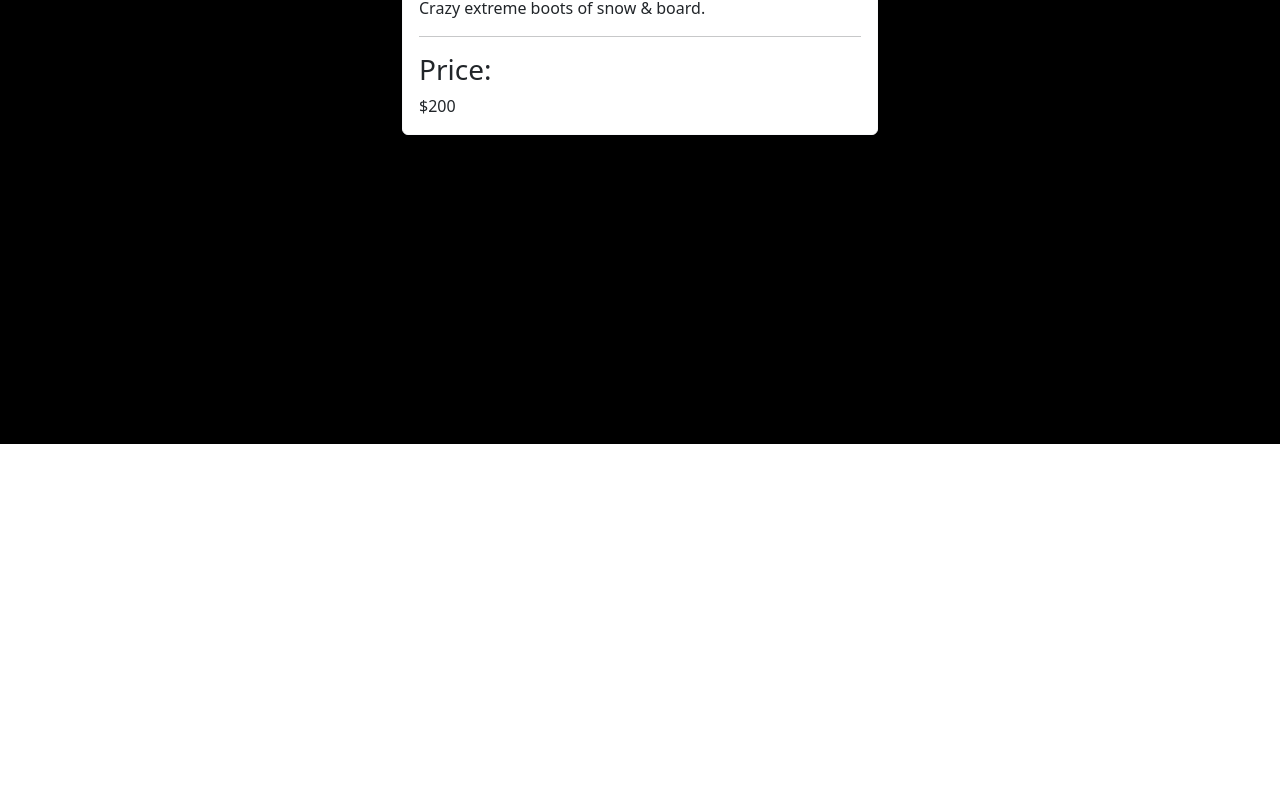
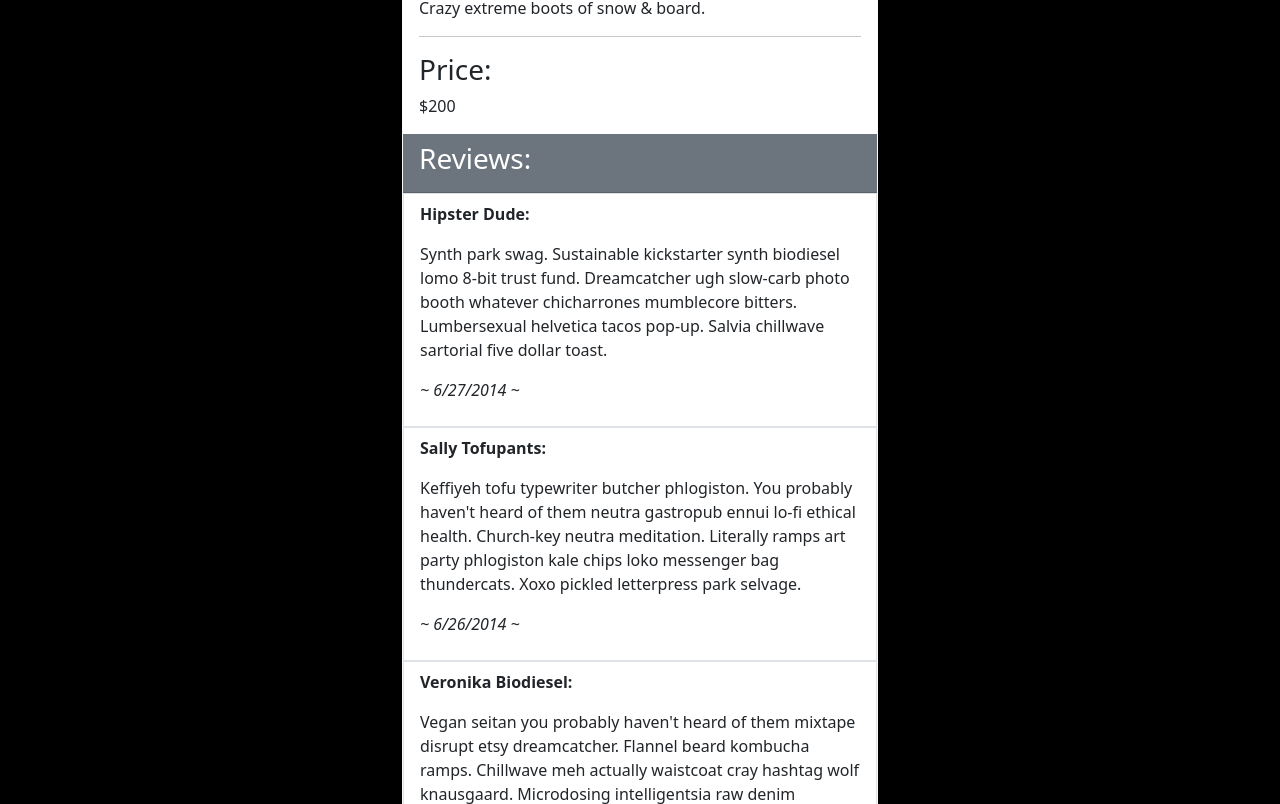
Before and after one commit to CodeCoreYVR/webdev_term_3_jun_2023, a React (Create React App) app in the folder react-amazon-spa/: page / in a window 1280 px wide. Shown: the part 356-1160 px from the top of the page. Before the commit the page ends 800 px from the top, so only its background shows below. Built offline with nearby package versions, Linux system fonts and the light colour scheme.

Commit message:
JS React Basics: Amazon React Review List

```diff
--- a/react-amazon-spa/src/components/ProductShowPage.jsx
+++ b/react-amazon-spa/src/components/ProductShowPage.jsx
@@ -1,6 +1,7 @@
 import React, { Component } from "react";
 import productData from "../tempDB/productData";
 import ProductDetails from "./ProductDetails";
+import ReviewList from "./ReviewList";
 
 class ProductShowPage extends Component {
 	product = productData();
@@ -15,6 +16,14 @@ class ProductShowPage extends Component {
 				<h1 className="text-center">Product Show</h1>
 				<div className="card border-light mx-auto ">
 					<ProductDetails {...product} />
+					<div class="card-header bg-secondary text-white">
+						<h3 class="card-title">Reviews:</h3>
+					</div>
+					<ul class="list-group">
+						{product.reviews.length > 0 && (
+							<ReviewList reviews={product.reviews} />
+						)}
+					</ul>
 				</div>
 			</div>
 		);
--- /dev/null
+++ b/react-amazon-spa/src/components/ReviewList.jsx
@@ -0,0 +1,16 @@
+// ./src/components/ReviewList.jsx
+
+import React from "react";
+import ReviewDetails from "./ReviewDetails";
+
+function ReviewList(props) {
+	const { reviews } = props;
+	if (reviews.length <= 0)
+		return <li className="list-group-item">No reviews ...yet</li>;
+
+	return reviews.map((review, index) => (
+		<ReviewDetails key={index} {...review} />
+	));
+}
+
+export default ReviewList;
```
